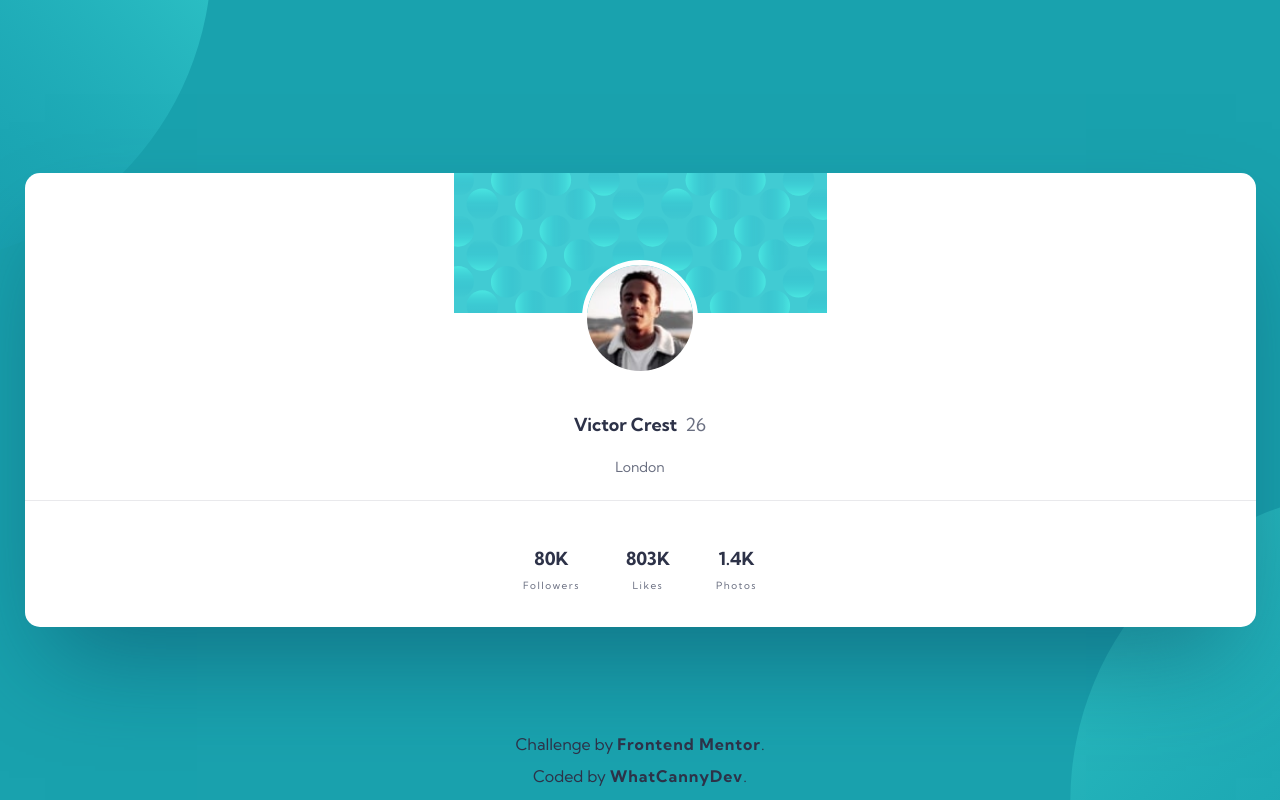
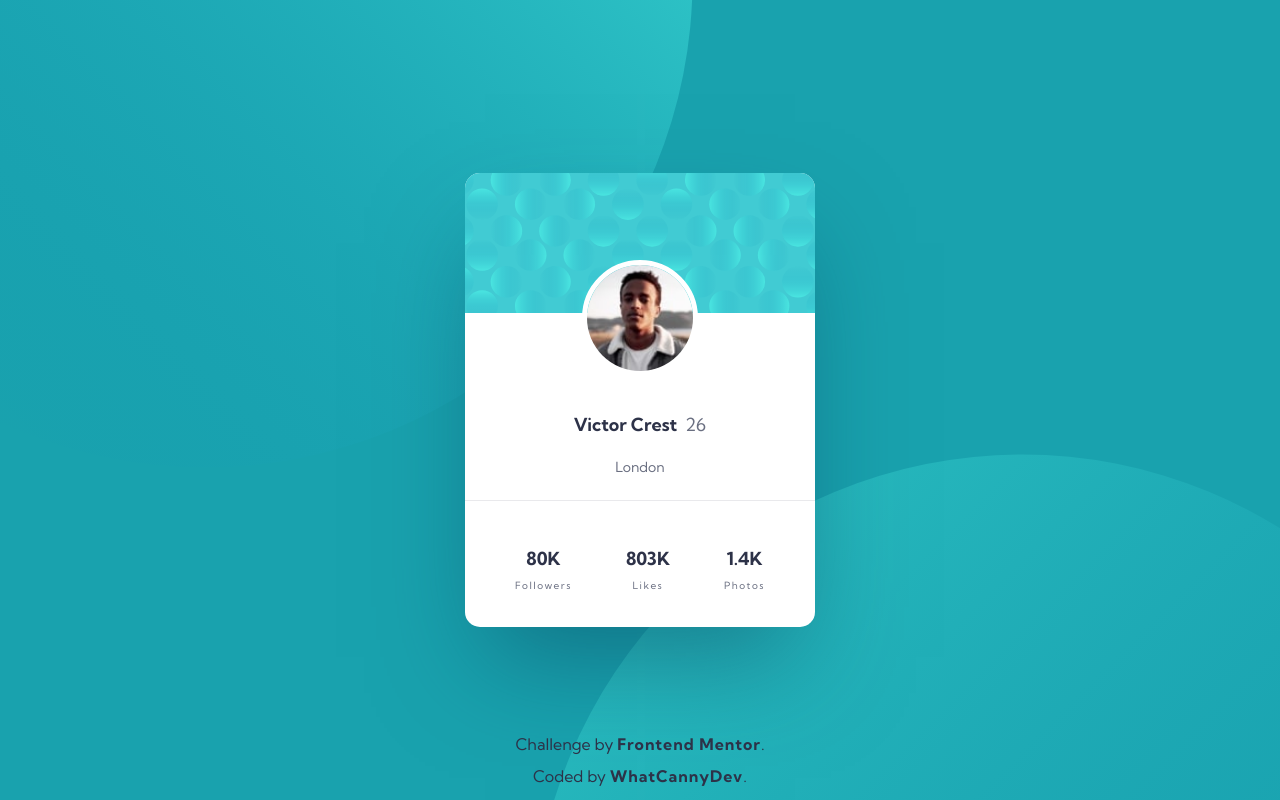
Before and after one commit to CannyRo/FrontendMentor_ProfileCardComponent_cfArpWshJ, a plain HTML site: page index.html in a window 1280 px wide. Drawn offline with Linux system fonts and the light colour scheme.

Commit message:
Desktop version

```diff
--- a/style.css
+++ b/style.css
@@ -40,7 +40,7 @@ main{
     flex-direction: column;
     align-items: center;
     width: 100%;
-    max-width: 21,875rem;
+    max-width: 21.875rem;
     background-color: var(--White);
     border-radius: 0.9375rem;
     box-shadow: 0 3.125rem 6.25rem -1.25rem var(--Dark-blue-shadow);
@@ -101,7 +101,7 @@ main{
     position: relative;
     display: flex;
     justify-content: center;
-    padding: 1.5rem 0;
+    padding: 1.5rem 2.875rem;
     width: 100%;
     border-top: 0.0625rem solid var(--Light-gray);
 }
@@ -109,7 +109,7 @@ main{
     display: flex;
     justify-content: space-between;
     width: 100%;
-    max-width: 14.625rem;
+    max-width: 15.625rem;
 }
 .card__statistics--item{
     text-align: center;
@@ -128,7 +128,6 @@ main{
     letter-spacing: 0.09375rem;
     color: var(--Dark-grayish-blue);
 }
-/* FOOTER */
 .footer{
     position: absolute;
     bottom: 0;
@@ -141,5 +140,9 @@ main{
     text-decoration: none;
     color: var(--Very-dark-desaturated-blue);
 }
-
-/* FOOTER */
+@media(min-width: 992px){
+    body{
+        background-size: 61.125rem auto;
+        background-position: left -285px top -510px, right -230px bottom -632px;
+    }
+}
```
Also changed, not shown: screenshot.jpg (added).
